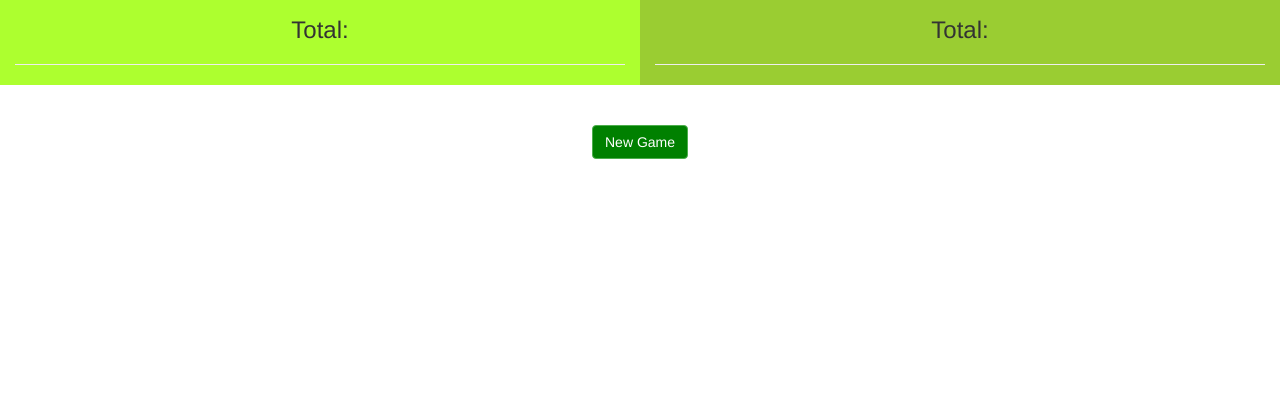
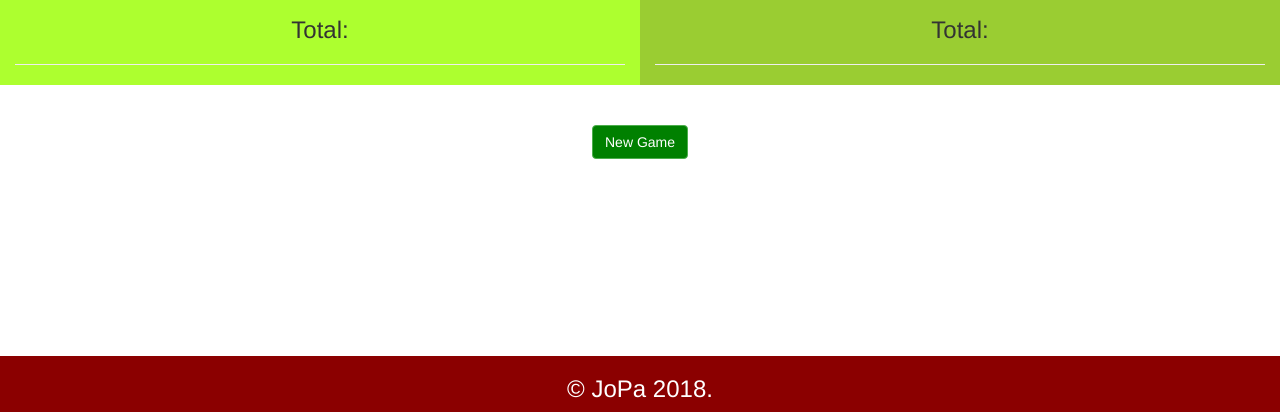
Before and after one commit to johnpaul89/Pig-Dice, a plain HTML site: page index.html in a window 1280 px wide. Shown: the part 388-800 px from the top of the page. Drawn offline with nearby package versions, Linux system fonts and the light colour scheme.

Commit message:
FINISHED

```diff
--- a/css/styles.css
+++ b/css/styles.css
@@ -30,3 +30,12 @@ h1{
 .b{
   background-color: yellowgreen;
 }
+.footer {
+    position: fixed;
+    left: 0;
+    bottom: 0;
+    width: 100%;
+    background-color: darkred;
+    color: white;
+    text-align: center;
+}
--- a/index.html
+++ b/index.html
@@ -65,6 +65,10 @@
     </div>
     </div>
 
+    <footer class="footer">
+      <h3>&copy; JoPa 2018.</h3>
+
+    </footer>
 
     <script src="js/scripts.js"></script>
   </body>
```
Also changed, not shown: 1 other file.
